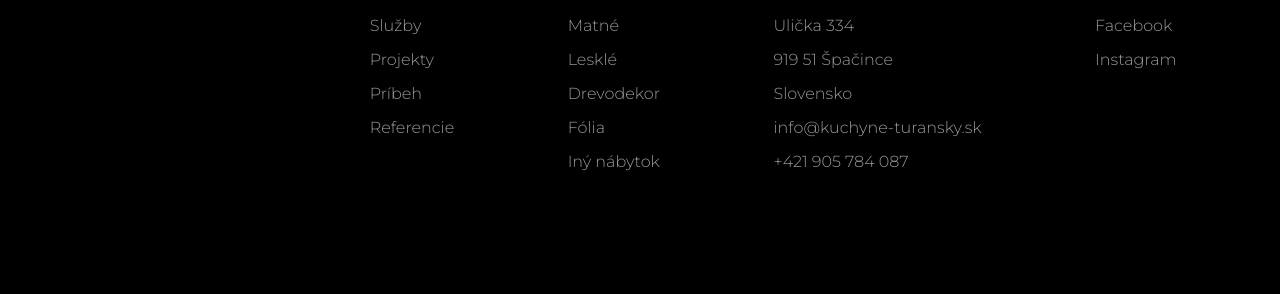
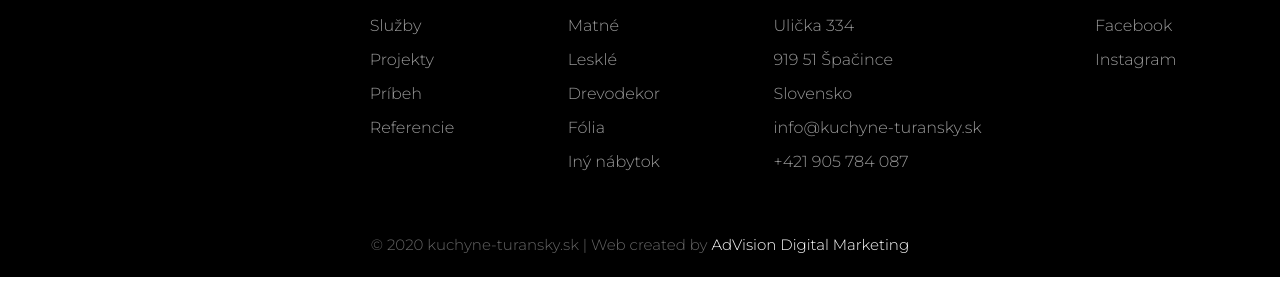
Before and after one commit to AdVision-Group/kuchyneturansky, a Gatsby site in the folder client/: page / in a window 1280 px wide. Shown: the part 5605-5899 px from the top of the page. Built offline with nearby package versions, Linux system fonts and the light colour scheme; Gatsby itself is replaced by a stand-in of ours.

Commit message:
add watermark, add padding to close menu button, fix docker development version

```diff
--- a/client/src/components/footer/footer.component.jsx
+++ b/client/src/components/footer/footer.component.jsx
@@ -2,7 +2,7 @@ import React from 'react'
 import { navigate } from 'gatsby'
 import scrollTo from 'gatsby-plugin-smoothscroll'
 
-import { FooterContainer, RowStyles, ColStyles, NavLink } from './footer.styles'
+import { FooterContainer, RowStyles, ColStyles, NavLink, Watermark } from './footer.styles'
 
 const Footer = () => {
     const handleClickNavLink = (path) => {
@@ -108,6 +108,9 @@ const Footer = () => {
                     </NavLink>
                 </ColStyles>
             </RowStyles>
+            <Watermark>
+                © 2020 kuchyne-turansky.sk | Web created by <a href="https://advision.sk/">AdVision Digital Marketing</a>
+            </Watermark>
         </FooterContainer>
     )
 }
--- a/client/src/components/footer/footer.styles.jsx
+++ b/client/src/components/footer/footer.styles.jsx
@@ -3,7 +3,7 @@ import styled from "styled-components"
 export const FooterContainer = styled.footer`
     background-color: black;
     color: #fff;
-    padding: 10rem 3rem;
+    padding: 10rem 3rem 2rem;
 
     @media all and (max-width: 800px) {
         padding: 7rem 2rem;
@@ -77,3 +77,20 @@ export const NavLink = styled.button`
         text-decoration: none
     }
 `
+
+export const Watermark = styled.div`
+    text-align: center;
+    color: rgba(255,255,255,.4);
+    font-size: 1.5rem;
+    margin-top: 4rem;
+
+    a {
+        color: #fff;
+        text-decoration: none;
+
+        &:hover {
+            color: rgba(255,255,255,.83);
+        }
+    }
+
+`
--- a/client/src/components/header/components/dropdown-menu/dropdown-menu.styles.jsx
+++ b/client/src/components/header/components/dropdown-menu/dropdown-menu.styles.jsx
@@ -56,6 +56,7 @@ export const CloseIcon = styled.button`
     display: none;
 
     @media all and (max-width: 800px) {
+        padding: 1rem;
         cursor: pointer;
         position: absolute;
         right: 2rem;
```
Also changed, not shown: docker-compose.yml (+22 -18 lines).
